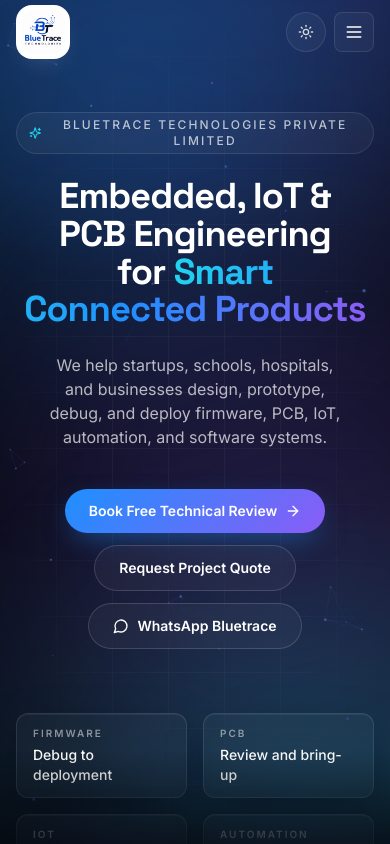
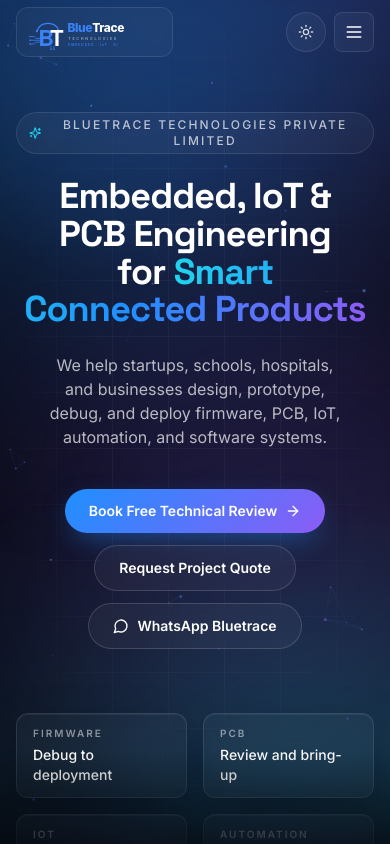
Before and after one commit to bluetracetechnologies-dot/bluetracewebpage, a Next.js app: page / in a window 390 px wide. Shown: the top 844 px of the page. Built offline with nearby package versions, Linux system fonts and the light colour scheme.

Commit message:
brand: add responsive horizontal logo handling with svg preference

```diff
--- a/components/Footer.tsx
+++ b/components/Footer.tsx
@@ -42,7 +42,7 @@
       <div className="container-page py-16">
         <div className="grid grid-cols-1 gap-12 md:grid-cols-12">
           <div className="md:col-span-5">
-            <Logo />
+            <Logo context="footer" surface="dark" />
             <p className="mt-5 max-w-md text-sm leading-relaxed text-white/60">
               {siteConfig.description}
             </p>
--- a/components/Logo.tsx
+++ b/components/Logo.tsx
@@ -1,22 +1,49 @@
-import Image from "next/image";
 import Link from "next/link";
 
-export function Logo({ className = "" }: { className?: string }) {
+type LogoProps = {
+  className?: string;
+  context?: "navbar" | "footer";
+  surface?: "dark" | "light";
+};
+
+export function Logo({
+  className = "",
+  context = "navbar",
+  surface = "dark",
+}: LogoProps) {
+  const sizeClass =
+    context === "footer"
+      ? "h-14 w-auto md:h-16"
+      : "h-9 w-auto md:h-11";
+
+  const wrapperClass =
+    context === "footer"
+      ? "rounded-2xl px-3 py-2"
+      : "rounded-xl px-2.5 py-1.5";
+
+  const svgSrc = surface === "dark" ? "/logo.svg" : "/logo-light.svg";
+  const pngSrc = surface === "dark" ? "/logo-horizontal.png" : "/logo-horizontal-light.png";
+
   return (
     <Link
       href="/"
-      aria-label="Bluetrace Technologies — Home"
+      aria-label="BlueTrace Technologies"
       className={`group inline-flex items-center ${className}`}
     >
-      <span className="inline-flex overflow-hidden rounded-2xl border border-white/10 bg-white p-1 shadow-[0_10px_30px_-18px_rgba(255,255,255,0.6)] transition-transform duration-300 group-hover:scale-[1.01]">
-        <Image
-          src="/logo-actual.png"
-          alt="Bluetrace Technologies"
-          width={1254}
-          height={1254}
-          priority
-          className="h-11 w-11 rounded-xl object-contain md:h-12 md:w-12"
-        />
+      <span
+        className={`inline-flex items-center border border-white/10 bg-white/[0.03] shadow-[0_14px_40px_-26px_rgba(255,255,255,0.25)] backdrop-blur-sm transition-transform duration-300 group-hover:scale-[1.01] ${wrapperClass}`}
+      >
+        <picture>
+          <source srcSet={svgSrc} type="image/svg+xml" />
+          <source srcSet={pngSrc} type="image/png" />
+          <img
+            src="/logo-actual.png"
+            alt="BlueTrace Technologies"
+            className={`${sizeClass} object-contain`}
+            loading="eager"
+            decoding="async"
+          />
+        </picture>
       </span>
     </Link>
   );
--- a/components/Navbar.tsx
+++ b/components/Navbar.tsx
@@ -34,7 +34,7 @@
       }`}
     >
       <div className="container-page flex h-16 items-center justify-between md:h-20">
-        <Logo />
+        <Logo context="navbar" surface="dark" />
 
         <nav className="hidden items-center gap-1 md:flex">
           {siteConfig.nav.map((item) => {
```
